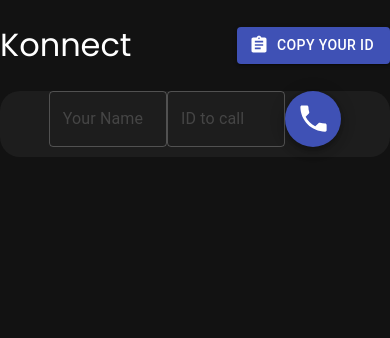
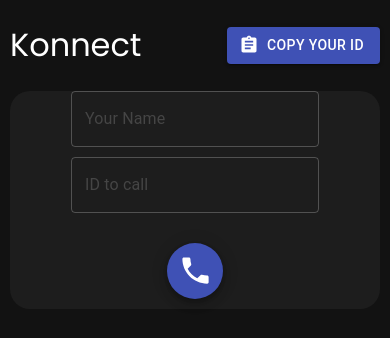
Before and after one commit to imkrrish/SimpleVideoChat-webrtc, a React (Create React App) app in the folder client/: page / in a window 390 px wide. Shown: the top 338 px of the page. Built offline with nearby package versions, Linux system fonts and the light colour scheme; no server answers.

Commit message:
added media queries

```diff
--- a/client/src/App.css
+++ b/client/src/App.css
@@ -29,7 +29,6 @@
     margin: 0 auto;
 }
 
-
 .video video {
     width: 100%;
     max-height: 500px;
@@ -41,7 +40,7 @@
     z-index: 999;
     width: 20%;
     position: absolute;
-    right: 11%;
+    right: 13%;
     bottom: 0%;
 }
 
@@ -89,3 +88,53 @@
 body {
     background: #121212;
 }
+
+@media (max-width: 1025px) {
+    .container {
+        max-width: 100%;
+        padding: 0 20px;
+    }
+    .video.callaccepted {
+        right: 16%;
+    }
+}
+
+@media (max-width: 769px) {
+    .container {
+        max-width: 100%;
+        padding: 0 10px;
+    }
+    .video video {
+        max-height: 533px;
+        padding: 10px 0;
+    }
+    .video.callaccepted {
+        width: 25%;
+        right: 3%;
+    }
+    .callervideo video {
+        max-height: 533px;
+        padding: 10px 0;
+    }
+    .caller {
+        width: 100%;
+        height: 100%;
+    }
+    .myId {
+        width: 95%;
+        margin: 10 auto;
+    }
+}
+
+@media (max-width: 612px) {
+    .myId {
+        flex-direction: column;
+        margin: 20 auto;
+    }
+    .call-button {
+        margin-top: 20px;
+    }
+    .input {
+        margin-bottom: 10px;
+    }
+}
--- a/client/src/App.js
+++ b/client/src/App.js
@@ -160,6 +160,7 @@ function App() {
           </div>
           <div className="myId">
             <ThemeProvider theme={theme}>
+              <div className="input">
                 <TextField
                   id="outlined-basic"
                   label="Your Name"
@@ -174,8 +175,10 @@ function App() {
                     }
                   }}
                 />
+              </div>
             </ThemeProvider>
             <ThemeProvider theme={theme}>
+              <div className="input">
                 <TextField
                   id="outlined-basic"
                   label="ID to call"
@@ -190,6 +193,7 @@ function App() {
                     }
                   }}
                 />
+              </div>
             </ThemeProvider>
             <div className="call-button">
               {callAccepted && !callEnded ? (
```
Lines whose indentation alone changed are shown as unchanged.
